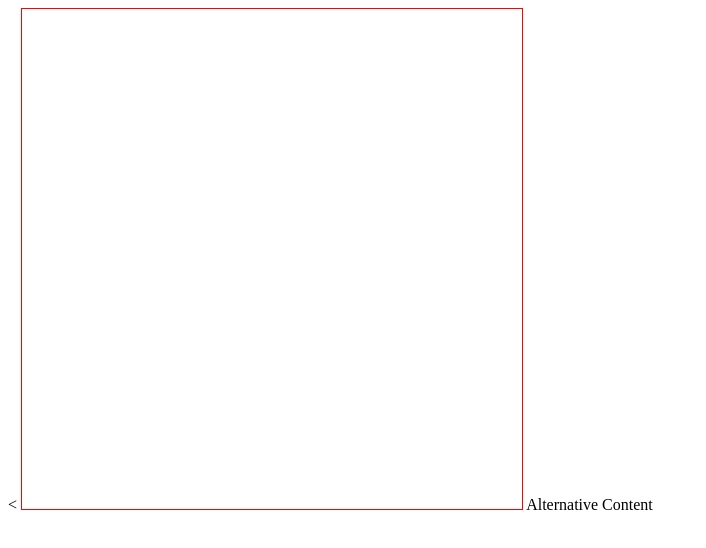
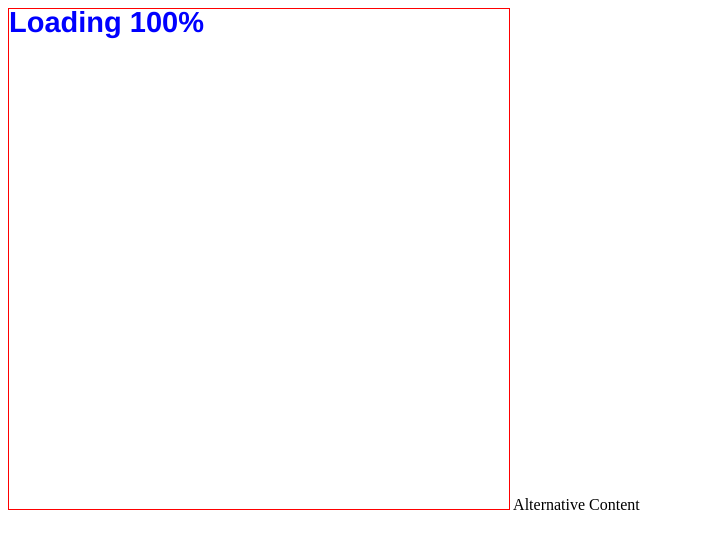
Before and after one commit to thebatu/flappyBirds, a plain HTML site: page index.html in a window 1280 px wide. Shown: the whole page, without its empty margins (0-706 px from the left). Drawn offline with Linux system fonts and the light colour scheme.

```diff
--- a/css/style.css
+++ b/css/style.css
@@ -0,0 +1,4 @@
+/*body{margin:0;background-color:#c0c0c0;}
+h1{color:#fffff;}
+
+#content{user-select:none;background-color:#000000;width:320px;height:288px;margin:50px auto;}*/
--- a/index.html
+++ b/index.html
@@ -1,12 +1,26 @@
-<<!DOCTYPE html>
+<!DOCTYPE html>
 <html lang="en">
 <head>
 	<meta http-equiv="Content-Type" content="text/html; charset=UTF-8" />
 	<title>Flappy Birds</title>
+	<script type="text/javascript" src="lib/createjs-2015.05.21.min.js"></script>
+            <script src="js/main.js"></script>
+            <link rel="stylesheet" type="text/css" href="css/style.css" />
 
-	<script type="text/javascript" src="lib/createjs-2015.05.21.min.js"></script>
+<script>
 
-    <script src="js/main.js"></script>
+
+</script>
+
+
+
+
+
+
+
+
+
+
 
 </head>
 
@@ -14,7 +28,7 @@
 
 
 <body onload="init();">
-    <canvas id="myCanvas" width="500" height="500" border="red"></canvas>
+    <canvas id="gameCanvas" width="500" height="500" border="red"></canvas>
     Alternative Content
 </body>
 </html>
--- a/js/main.js
+++ b/js/main.js
@@ -8,58 +8,85 @@
 
 	function init () {
 		//to be removed before deploying
-		myCanvas.style.border = "red 1px solid";
+		gameCanvas.style.border = "red 1px solid";
 
-		//new stage
-		stage = new	createjs.Stage("myCanvas");
+		canvas = document.getElementById("gameCanvas");
+             scene = new createjs.Stage(canvas);
+
+		stage = new createjs.Stage("gameCanvas");
 
 		// grab canvas width and height for later calculations:
 		w = stage.canvas.width;
 		h = stage.canvas.height;
 
-		manifest = [
-			{src: "../flappyBirds/assets/art/background.png", id: "grant"},
-			{src: "../flappyBirds/assets/art/bird.png", id: "sky"},
-			{src: "../flappyBirds/assets/art/ground.png", id: "ground"},
-			{src: "../flappyBirds/assets/art/pipe.png", id: "ground"},
+		messageField = new createjs.Text("Loading", "bold 29px Helvetica", "blue");
+            //messageField.maxWidth = 1000;
+            //messageField.textAlign = "center";
+            messageField.x = w.width/2;
+            console.log(messageField.x);
+            messageField.y = h.height/2;
+            stage.addChild(messageField);
+            stage.update();
+
+		 var manifest = [
+		 	{id:"floor", src:"../assets/art/background1.png"},
+		 	{id:"clouds", src:"../assets/art/background2.png"}
 		];
 
-		loader = new createjs.LoadQueue(false);
-		loader.addEventListener("complete", handleComplete);
-		loader.loadManifest(manifest, true, "/assets/art/");
+		preload = new createjs.LoadQueue();
+		preload.addEventListener("complete", doneLoading);
+		preload.addEventListener("progress", updateLoading);
+		preload.loadManifest(manifest);
+
+		function updateLoading() {
+   			messageField.text = "Loading " + (preload.progress*100|0) + "%"
+   		 	stage.update();
+		}
+		function doneLoading(event) {
+		     	clearInterval(loadingInterval);
+	     		messageField.text = "Click to start";
+	     		watchRestart();
+		}
+		function watchRestart() {
+		    canvas.onclick = handleClick;
+		    stage.addChild(messageField);
+		    stage.update();
+		}
+
+
 	}
 
 
 
-	function handleComplete (event) {
-		sky = new createjs.Shape();
-		sky.graphics.beginBitmapFill(loader.getResult("sky")).drawRect(0, 0, w, h);
+	// function handleComplete (event) {
+	// 	sky = new createjs.Shape();
+	// 	sky.graphics.beginBitmapFill(loader.getResult("sky")).drawRect(0, 0, w, h);
 
-		var groundImg = loader.getResult("ground");
-		ground = new createjs.Shape();
-		ground.graphics.beginBitmapFill(groundImg).drawRect(0, 0, w + groundImg.width, groundImg.height);
-		ground.tileW = groundImg.width;
-		ground.y = h - groundImg.height;
+	// 	var groundImg = loader.getResult("ground");
+	// 	ground = new createjs.Shape();
+	// 	ground.graphics.beginBitmapFill(groundImg).drawRect(0, 0, w + groundImg.width, groundImg.height);
+	// 	ground.tileW = groundImg.width;
+	// 	ground.y = h - groundImg.height;
 
-		var spriteSheet = new createjs.SpriteSheet({
-			framerate: 30,
-			"images": [loader.getResult("bird")],
-			"frames": {"regX": 82, "height": 292, "count": 64, "regY": 0, "width": 165},
-			// define two animations, run (loops, 1.5x speed) and jump (returns to run):
-			"animations": {
-				"run": [0, 25, "run", 1.5],
-				"jump": [26, 63, "run"]
-			}
-		});
-		grant = new createjs.Sprite(spriteSheet, "run");
-		grant.y = 35;
+	// 	var spriteSheet = new createjs.SpriteSheet({
+	// 		framerate: 30,
+	// 		"images": [loader.getResult("bird")],
+	// 		"frames": {"regX": 82, "height": 292, "count": 64, "regY": 0, "width": 165},
+	// 		// define two animations, run (loops, 1.5x speed) and jump (returns to run):
+	// 		"animations": {
+	// 			"run": [0, 25, "run", 1.5],
+	// 			"jump": [26, 63, "run"]
+	// 		}
+	// 	});
+	// 	grant = new createjs.Sprite(spriteSheet, "run");
+	// 	grant.y = 35;
 
-		stage.addChild(bird);
-		stage.addEventListener("stagemousedown", handleJumpStart);
+	// 	stage.addChild(bird);
+	// 	stage.addEventListener("stagemousedown", handleJumpStart);
 
-		createjs.Ticker.timingMode = createjs.Ticker.RAF;
-		createjs.Ticker.addEventListener("tick", tick);
+	// 	createjs.Ticker.timingMode = createjs.Ticker.RAF;
+	// 	createjs.Ticker.addEventListener("tick", tick);
 
 
 
-	}
+	// }
```
Also changed, not shown: assets/art/background1.png (added), assets/art/background2.png (added).
